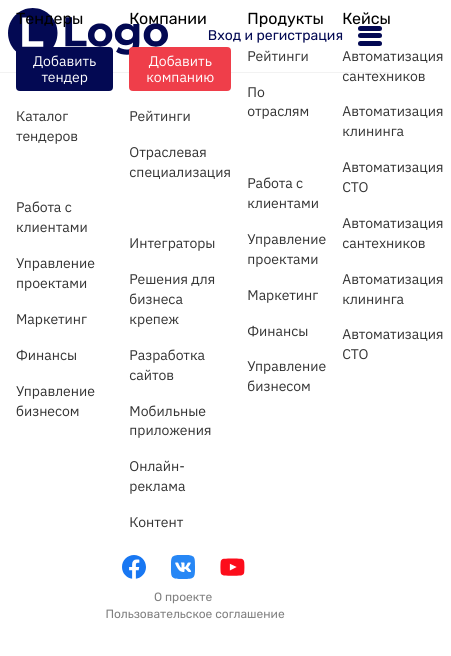
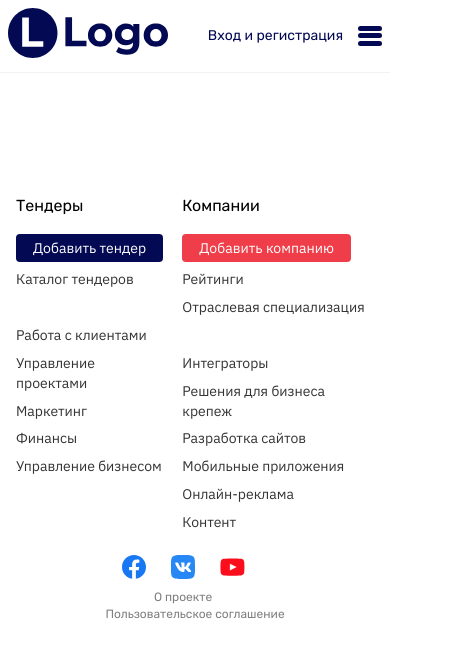
Before and after one commit to x-bananer/test-front, a Nuxt app: page / in a window 390 px wide. Shown: the top 656 px of the page, 451 px wide, since content can reach past the window. Built offline with nearby package versions, Linux system fonts and the light colour scheme.

Commit message:
fix: fix footer display

```diff
--- a/components/Footer.vue
+++ b/components/Footer.vue
@@ -228,31 +228,31 @@
     }
   }
 }
+
 @media screen and (max-width: 768px) {
   .footer {
     height: 450px;
-    &__section {
+  }
+  .footer__section {
     border-top: none;
   }
-    &__container {
+  .footer__container {
     padding: 50px 8px 50px;
   }
-    &__row {
+  .footer__row {
     flex-direction: column;
     align-items: center;
   }
-    &__docs {
+  .footer__docs {
     flex-direction: column;
     align-items: center;
   }
-  }
-  col {
-    &__item {
+  .col__item {
     margin: 8px 0;
   }
-    &__mobile {
+  .col__mobile {
     display: none;
   }
 }
-}
+
 </style>
```
Lines whose indentation alone changed are shown as unchanged.
